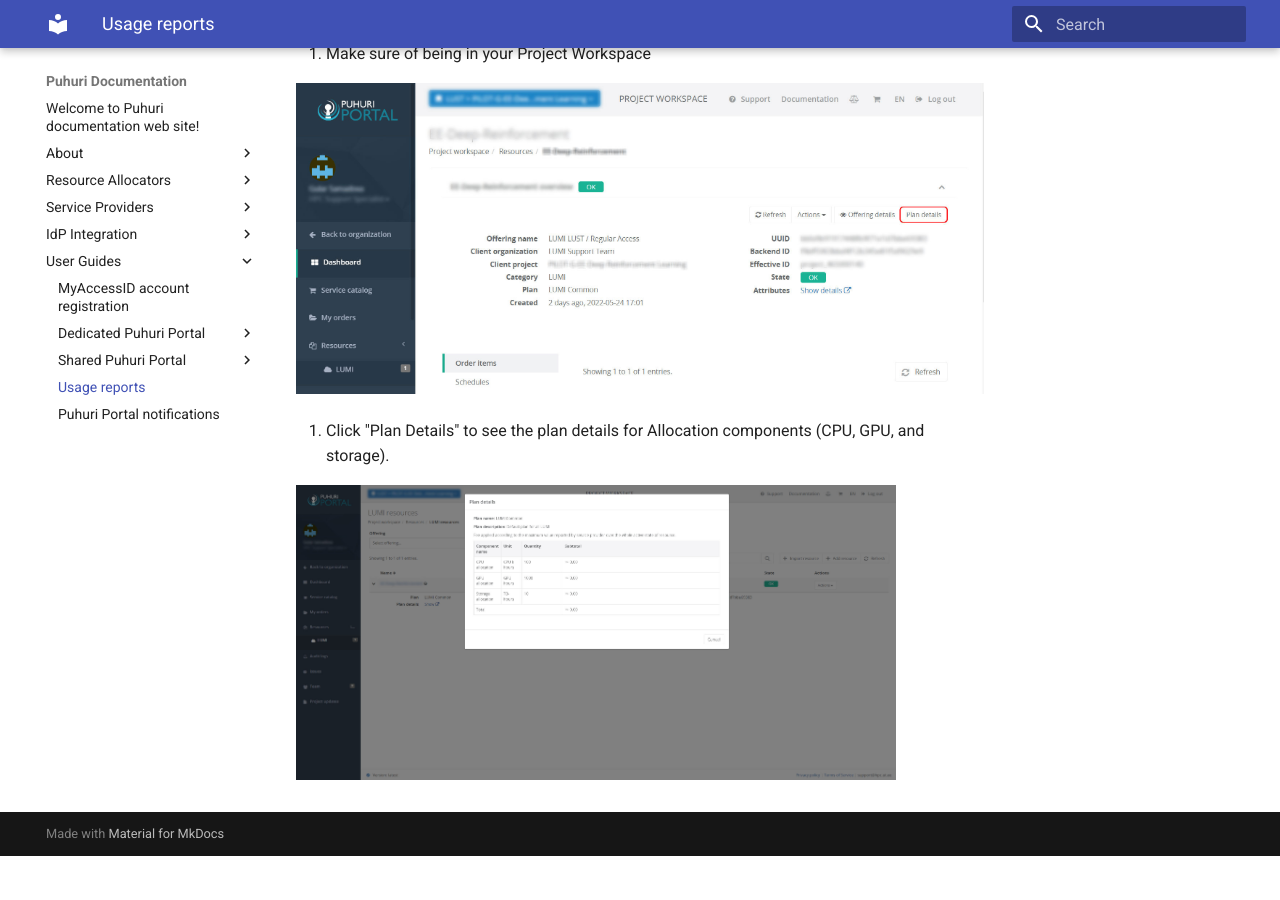
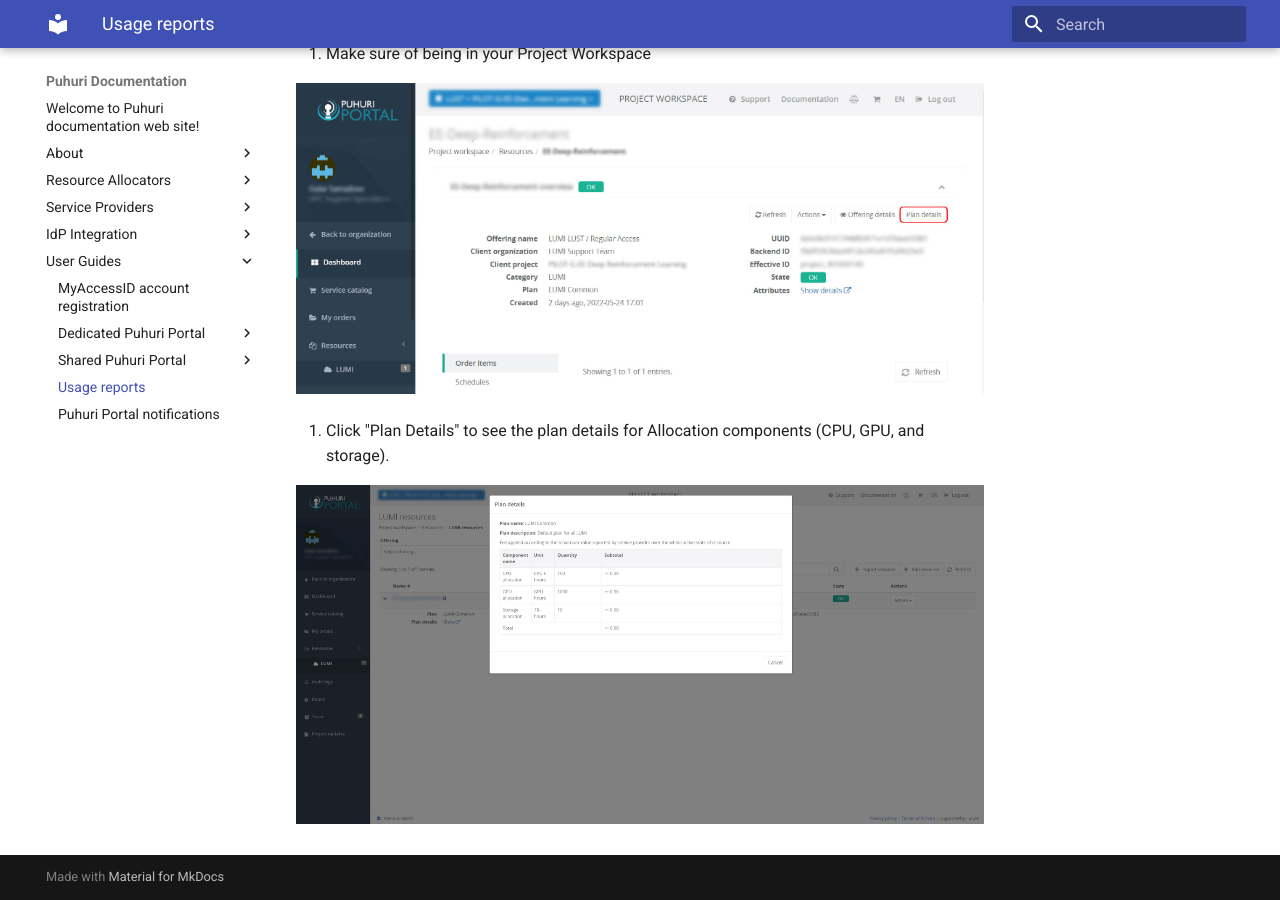
Before and after one commit to neicnordic/puhuri-web, an MkDocs documentation site: the page built from docs/user_guides/usage_reports.md, in a window 1280 px wide and 900 px high, scrolled down 1245 px. Built offline with MkDocs 1.6.1 and Material for MkDocs 9.7.7, drawn with Linux system fonts in a browser that asks for light colours; before the commit the page ends 2101 px from its top, so only the background shows below that.

Commit message:
Update docs/user_guides/usage_reports.md
Co-authored-by: Sergei Zaiaev <serjzv@gmail.com>

```diff
--- a/docs/user_guides/usage_reports.md
+++ b/docs/user_guides/usage_reports.md
@@ -18,4 +18,4 @@ To check the current resource allocation limit:
 
 2. Click "Plan Details" to see the plan details for Allocation components (CPU, GPU, and storage).
 
-  ![Plan Details](../assets/plan_details.jpg){ width="600" }
+  ![Plan Details](../assets/plan_details.jpg)
```
